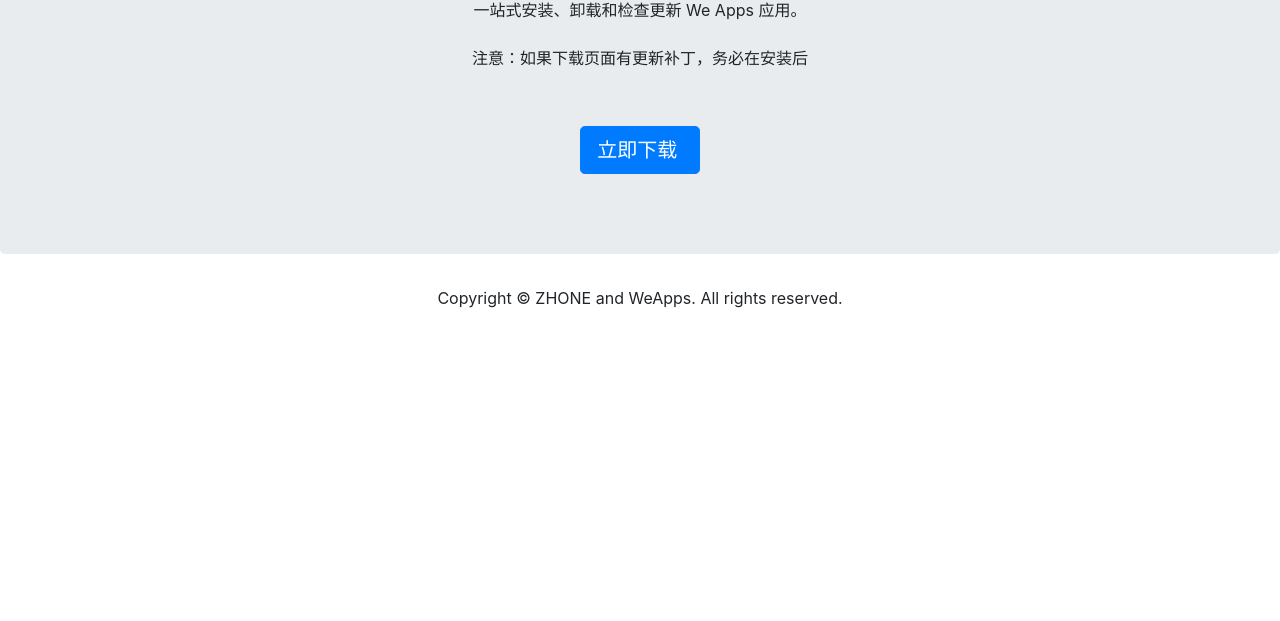
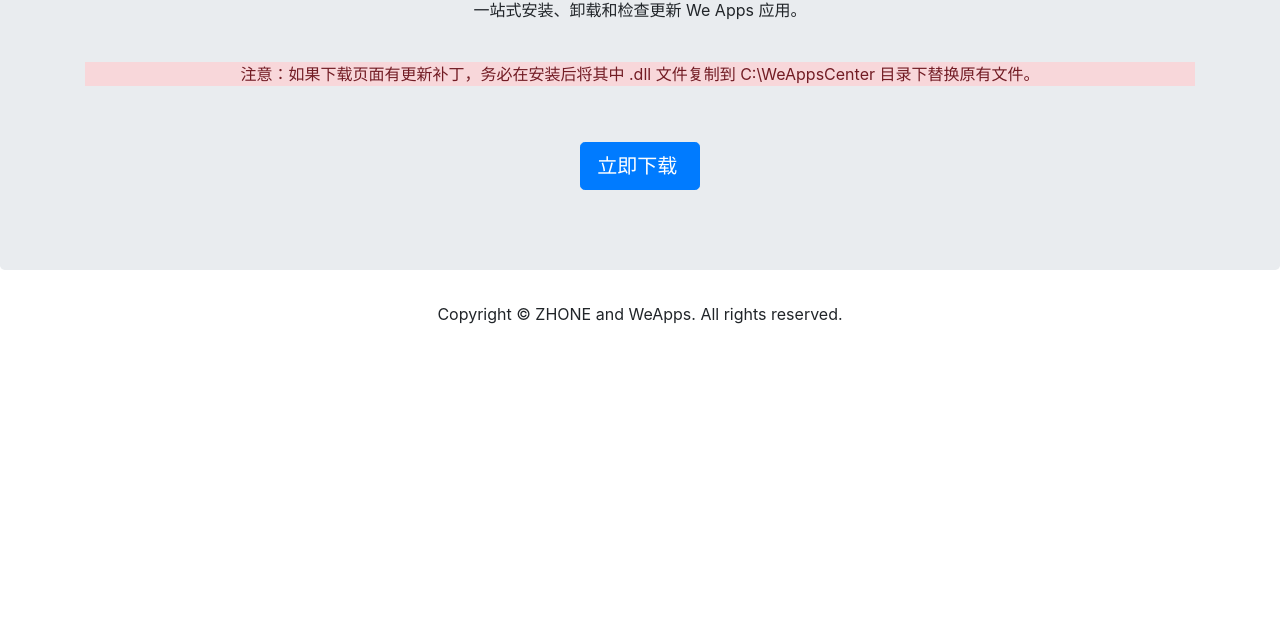
Before and after one commit to zhchmmx/weapps, a plain HTML site: page down.html in a window 1280 px wide. Shown: the part 179-800 px from the top of the page. Drawn offline with Linux system fonts and the light colour scheme.

Commit message:
添加提示

```diff
--- a/down.html
+++ b/down.html
@@ -41,7 +41,7 @@
           <div class="row">
             <div class="col-12">
               <h1 class="text-center">We Apps Center</h1>
-              <p class="text-center">一站式安装、卸载和检查更新 We Apps 应用。<br></br>注意：如果下载页面有更新补丁，务必在安装后</p>
+              <p class="text-center">一站式安装、卸载和检查更新 We Apps 应用。<br></br><div class="text-center alert-danger" role="alert">注意：如果下载页面有更新补丁，务必在安装后将其中 .dll 文件复制到 C:\WeAppsCenter 目录下替换原有文件。</div></p>
               <p>&nbsp;</p>
               <p class="text-center"><a class="btn btn-primary btn-lg" href="https://www.123pan.com/s/3ZKDVv-5jE6d" role="button">立即下载&nbsp;</a> </p>
             </div>
```
